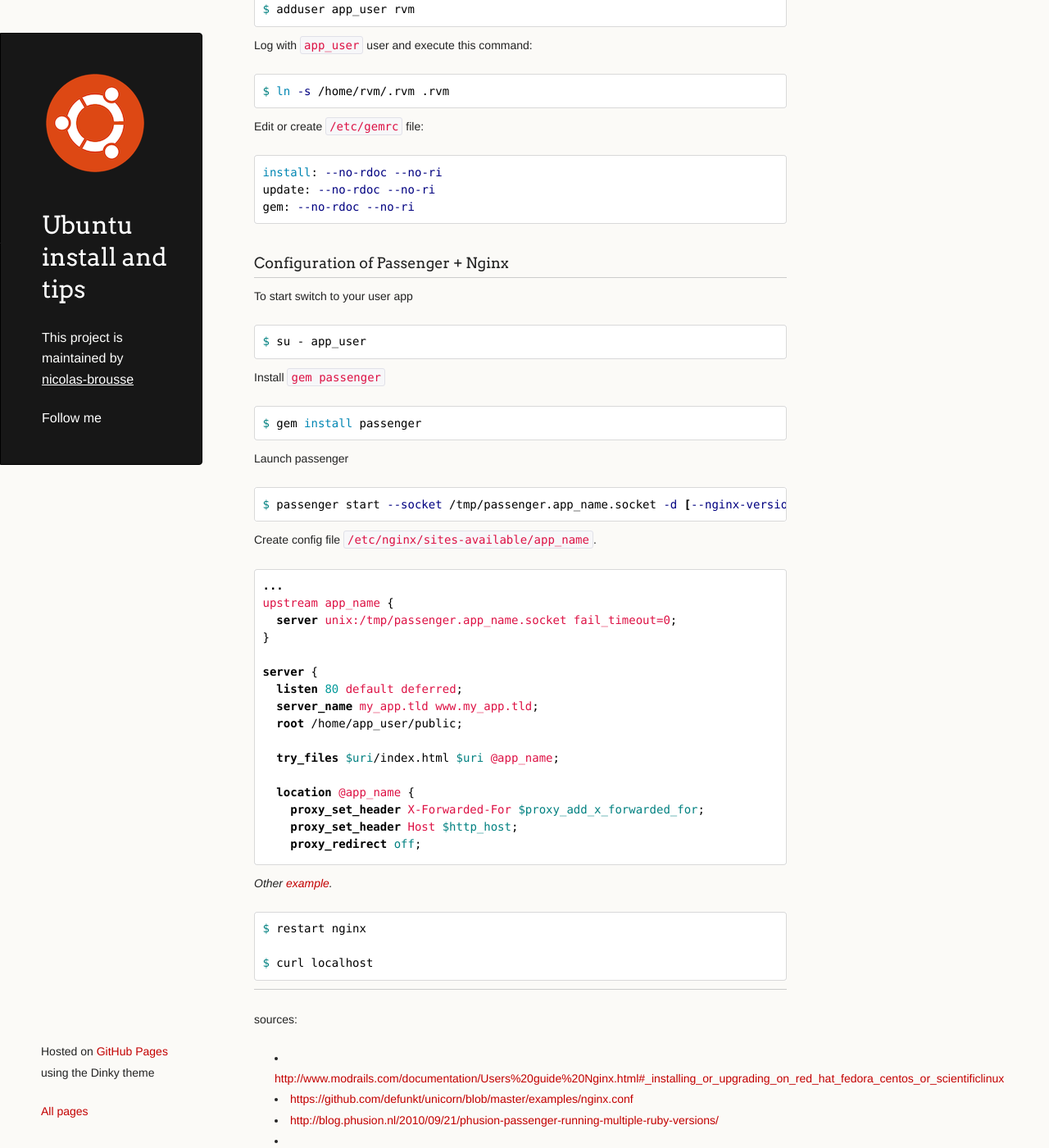
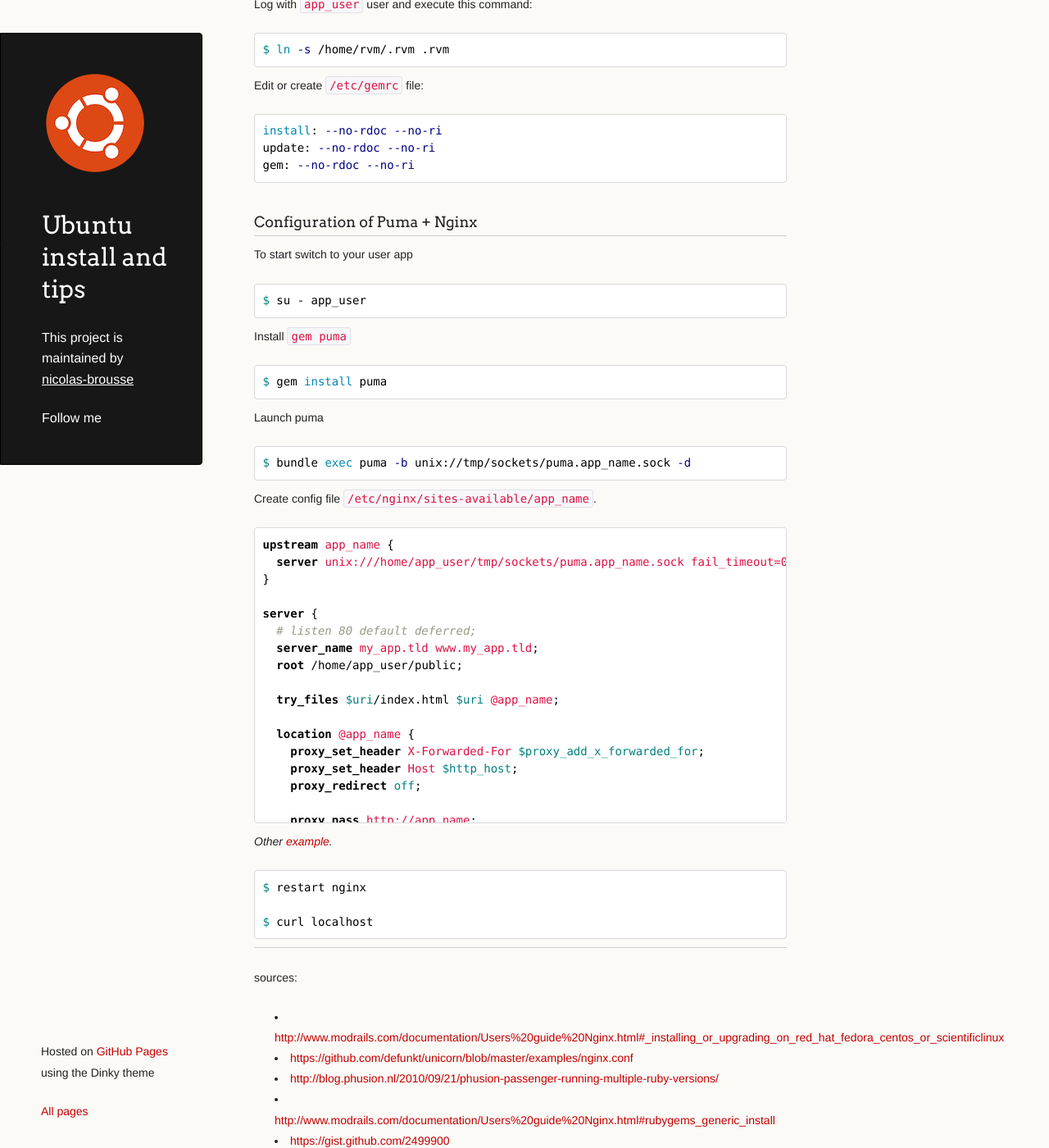
Before and after one commit to nicolas-brousse/ubuntu-install-and-tips, a Jekyll site: the page built from pages/installation/ruby-prod.md, in a window 1280 px wide and 1400 px high, scrolled down 1209 px. Shown: the whole window at 82% size. Built offline with Jekyll 4.4.1, drawn with Linux system fonts in a browser that asks for light colours; Markdown is read by kramdown in place of the engine named in the settings; comment, search, counter and statistics services are not loaded; some of the changed text lies outside the part shown.

Commit message:
Update pages

````diff
--- a/pages/installation/ruby-prod.md
+++ b/pages/installation/ruby-prod.md
@@ -75,7 +75,7 @@ gem: --no-rdoc --no-ri
 
 
 
-### Configuration of Passenger + Nginx
+### Configuration of Puma + Nginx
 
 To start switch to your user app
 
@@ -83,28 +83,27 @@ To start switch to your user app
 $ su - app_user
 ```
 
-Install `gem passenger`
+Install `gem puma`
 
 ```bash
-$ gem install passenger
+$ gem install puma
 ```
 
-Launch passenger
+Launch puma
 
 ```bash
-$ passenger start --socket /tmp/passenger.app_name.socket -d [--nginx-version x.x.x]
+$ bundle exec puma -b unix://tmp/sockets/puma.app_name.sock -d
 ```
 
 Create config file `/etc/nginx/sites-available/app_name`.
 
 ```nginx
-...
 upstream app_name {
-  server unix:/tmp/passenger.app_name.socket fail_timeout=0;
+  server unix:///home/app_user/tmp/sockets/puma.app_name.sock fail_timeout=0;
 }
 
 server {
-  listen 80 default deferred;
+  # listen 80 default deferred;
   server_name my_app.tld www.my_app.tld;
   root /home/app_user/public;
 
@@ -123,7 +122,6 @@ server {
   client_max_body_size 4G;
   keepalive_timeout 10;
 }
-...
 ```
 _Other [example](https://github.com/defunkt/unicorn/blob/master/examples/nginx.conf)._
 
````
Also changed, not shown: other parts of pages/installation/ruby-prod.md (+1 -1 lines), index.md (+6 -0 lines), pages/configuration/fail2ban.md (added, +4 -0 lines), pages/installation/common.md (+1 -0 lines), pages/installation/postgresql.md (added, +10 -0 lines), pages/installation/redmine.md (added, +88 -0 lines), pages/others/motd.md (+11 -0 lines).
